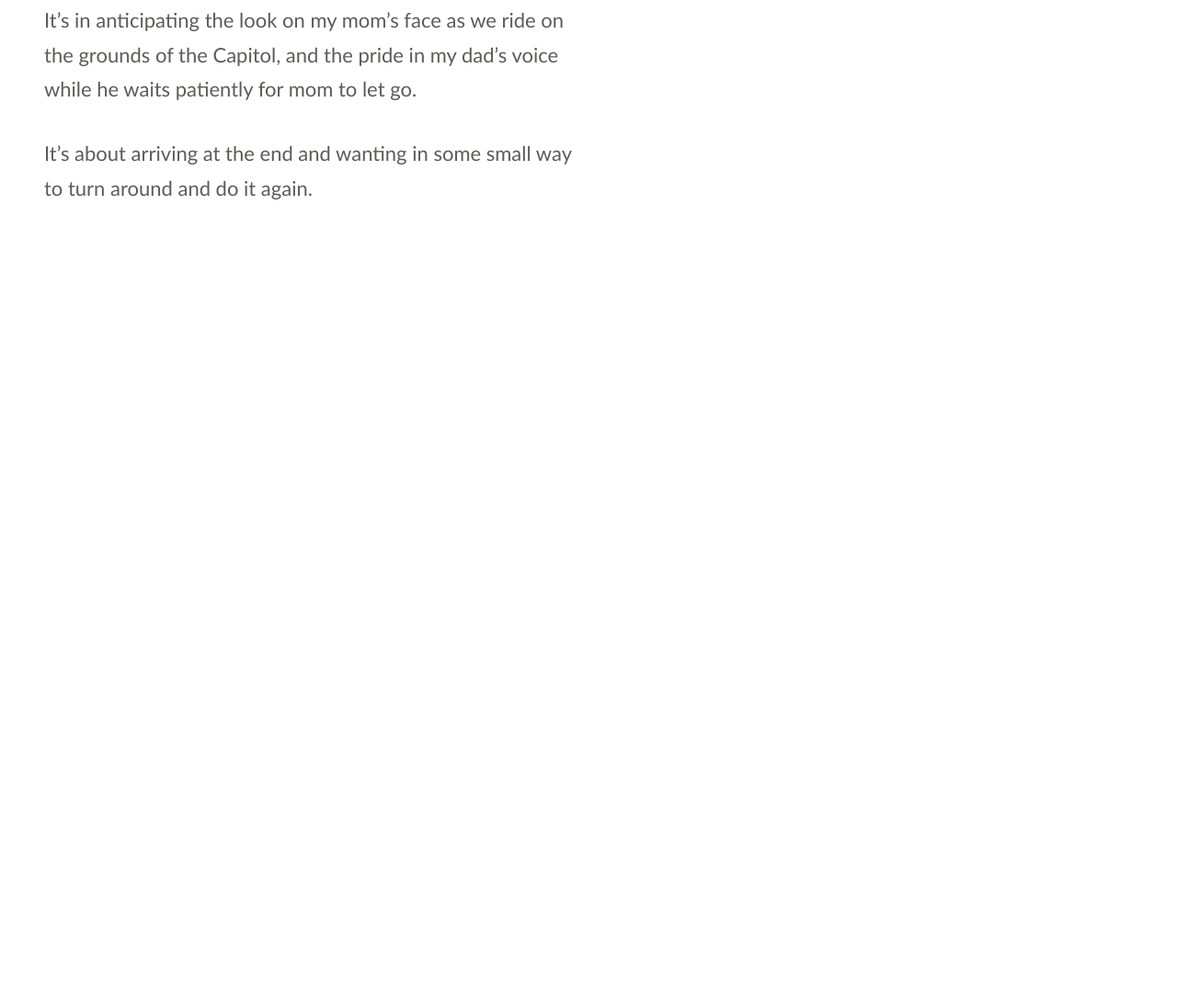
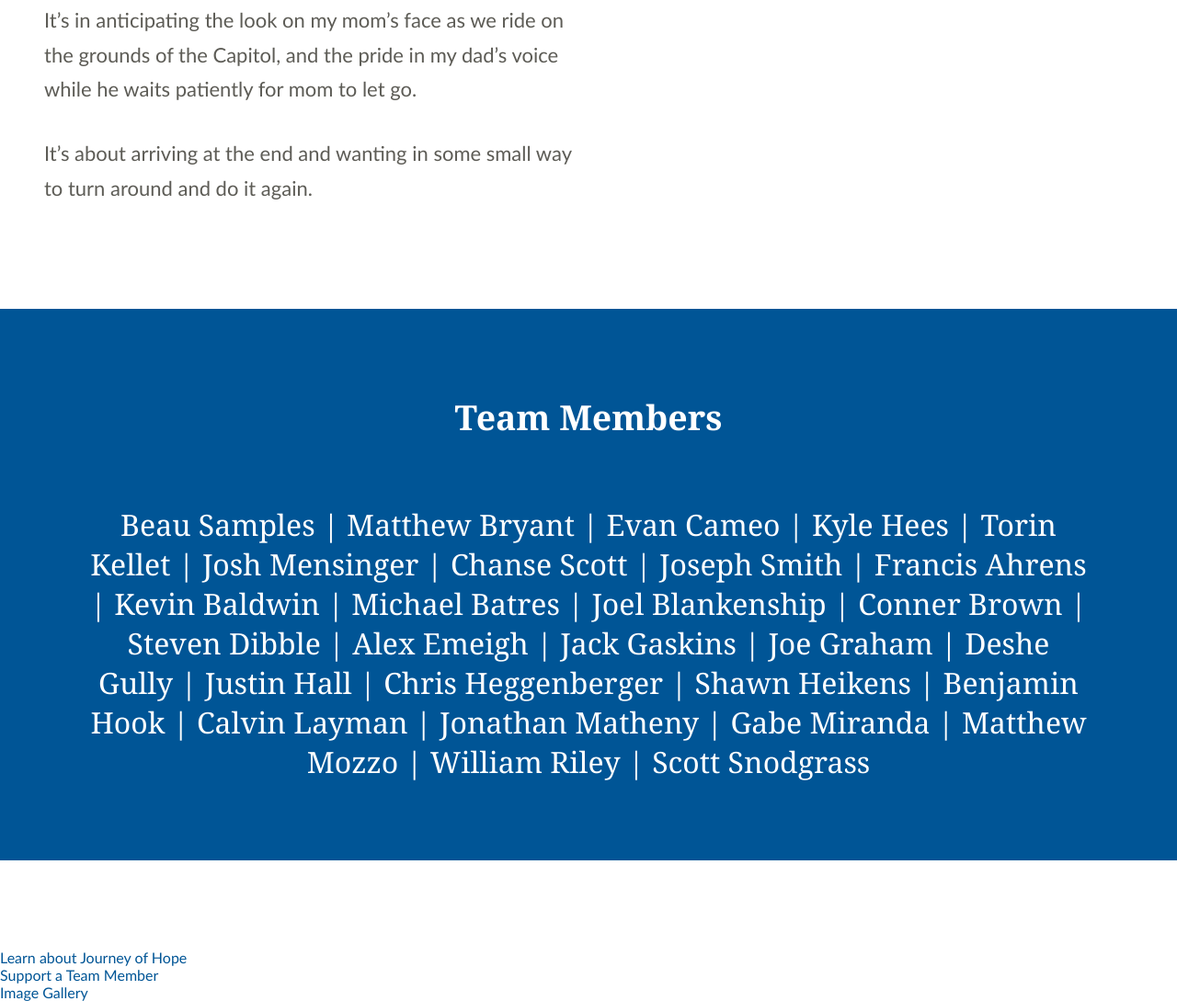
Before and after one commit to smithln/calvinportfolio, a plain HTML site: page index.html in a window 1280 px wide. Shown: the part 8279-9368 px from the top of the page at 92% size. Before the commit the page ends 8615 px from the top, so only its background shows below. Drawn offline with nearby package versions, Linux system fonts and the light colour scheme.

Commit message:
add roster and change footer to a tags

```diff
--- a/css/main.css
+++ b/css/main.css
@@ -291,6 +291,38 @@ a:focus {
 	margin: 10px 0;
 }
 
+.roster {
+	font-family: Georgia, serif;
+	font-size: 2em;
+	position: relative;
+	z-index: 1000;
+	display: -webkit-flex;
+	display: flex;
+	-webkit-flex-direction: column;
+	flex-direction: column;
+	-webkit-justify-content: center;
+	justify-content: center;
+	-webkit-align-items: center;
+	align-items: center;
+	height: 75vh;
+	margin: 0 0 3em;
+	padding: 3em;
+	text-align: center;
+	color: #fff;
+	background: #005596;
+	cursor: default;
+}
+.roster h2 {
+	font-size: 2.5em;
+}
+footer {
+
+}
+footer div.info {
+	display: block;
+	width: 30%;
+}
+
 @media(max-width: 720px) {
 	.header-title {
 		font-size: 1.5em;
--- a/index.html
+++ b/index.html
@@ -6,8 +6,11 @@
     <meta charset="utf-8">
     <meta name="viewport" content="width=device-width, initial-scale=1.0, maximum-scale=1.0, user-scalable=no">
     <title>JOH Trans-America 2015</title>
-    <link rel="stylesheet" type="text/css" href="css/normalize.css" />
+    <link rel="stylesheet" type="text/css" href="css/normalize.css" >
     <link rel="stylesheet" href="css/main.css">
+    <link rel="stylesheet" href="css/animations.css" >
+    <link rel="stylesheet" href="https://maxcdn.bootstrapcdn.com/font-awesome/4.5.0/css/font-awesome.min.css">
+    <script src="http://code.jquery.com/jquery-1.10.1.min.js"></script>
 </head>
 
   <body>
@@ -118,7 +121,7 @@
               <figcaption>TKTKTK</figcaption>
             </figure>
             <p>It’s about those times when we get of the bikes and just look out at a piece of scenery so breathtaking that no one says a word. Then, one guy turns away to wipe his eyes with his forearm and says, “Let’s get back on the bikes, fellas.”</p>
-            <figure>
+            <figure id="imageBlock">
               <img class="js-image" data-pos="0.25" src="img/capitolGrounds.jpg" />
               <figcaption>TKTKTK</figcaption>
             </figure>
@@ -129,18 +132,37 @@
           <section class="js-section" data-stay="true" data-zoom-start="0.8"></section>
       </div>
       <footer>
-        <div class="">
-
+        <div class="roster">
+          <h3>Team Members</h3>
+          <p>
+            Beau Samples | Matthew Bryant | Evan Cameo | Kyle Hees | Torin Kellet | Josh Mensinger | Chanse Scott | Joseph Smith | Francis Ahrens | Kevin Baldwin | Michael Batres | Joel Blankenship | Conner Brown | Steven Dibble | Alex Emeigh | Jack Gaskins | Joe Graham | Deshe Gully | Justin Hall | Chris Heggenberger | Shawn Heikens | Benjamin Hook | Calvin Layman | Jonathan Matheny | Gabe Miranda | Matthew Mozzo | William Riley | Scott Snodgrass
+          </p>
         </div>
-        <div class="">
-
-        </div>
-        <div class="">
-
-        </div>
+        <div>
+          <div class="info">
+            <a href="http://www.abilityexperience.org/pushcontent.aspx?id=351">Learn about Journey of Hope</a>
+          </div>
+          <div class="info">
+            <a href="http://support.abilityexperience.org/site/TR/Events/General?pg=pfind&fr_id=1620">Support a Team Member</a>
+          </div>
+          <div class="info">
+            <a href="#">Image Gallery</a>
+          </div>
+          </div>
       </footer>
     </div>
 <!-- Main JS -->
-    <script src="../dist/app.js"></script>
+    <script>
+	$(window).scroll(function() {
+		$('#imageBlock').each(function(){
+		var imagePos = $(this).offset().top;
+
+		var topOfWindow = $(window).scrollTop();
+			if (imagePos < topOfWindow+400) {
+				$(this).addClass("slideRight");
+			}
+		});
+	});
+</script>
   </body>
 </html>
```
